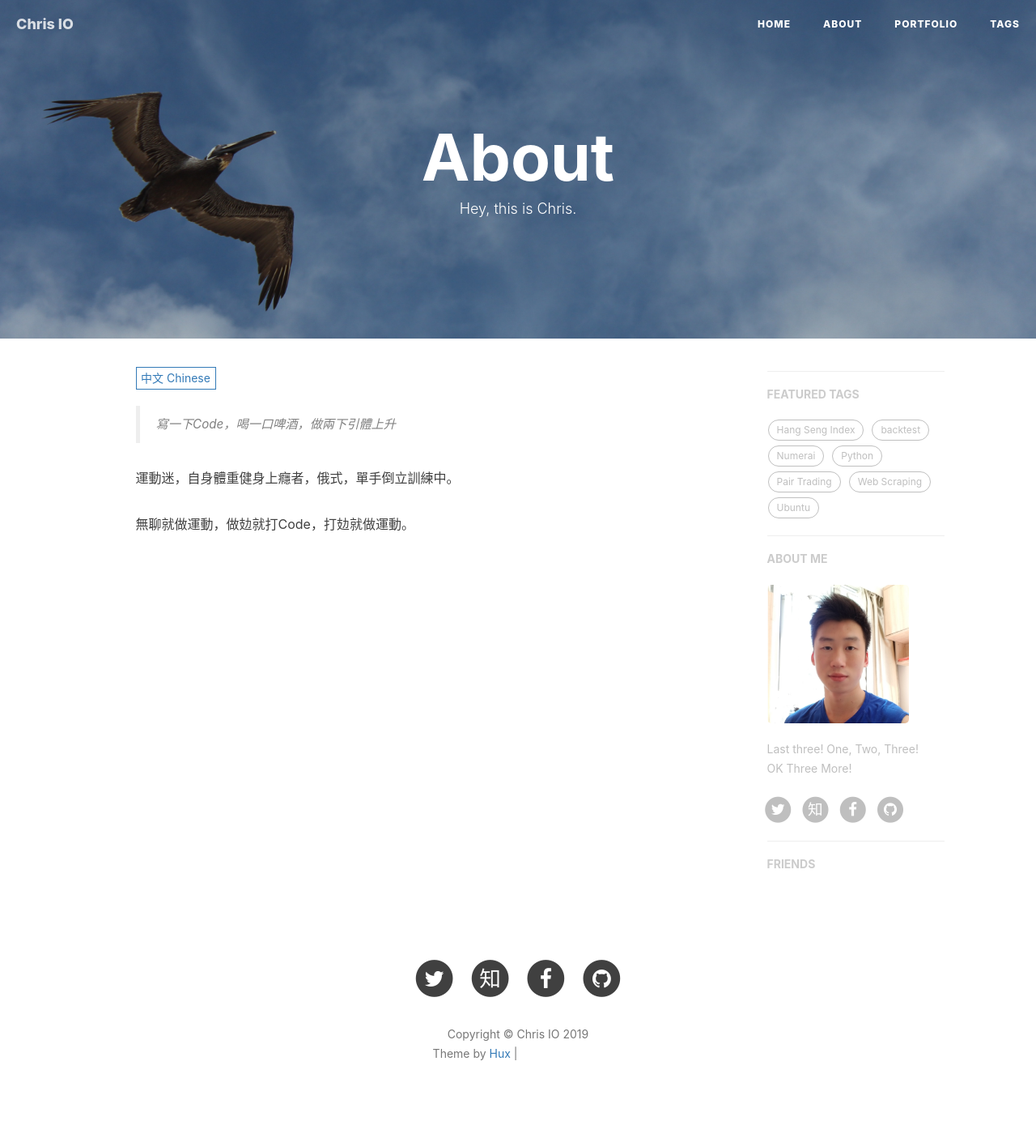
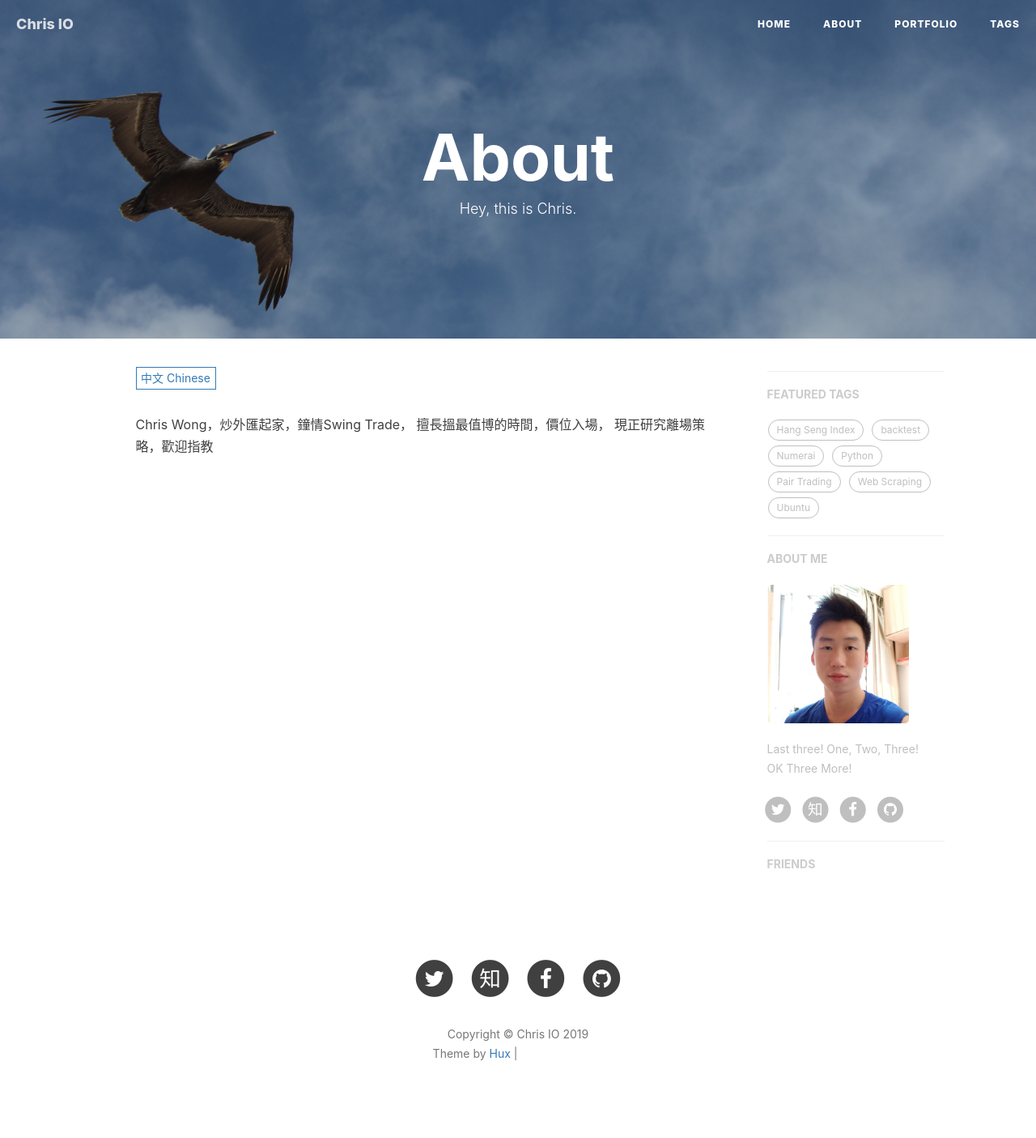
Before and after one commit to chrisckwong821/123, a Jekyll site: the page built from about.html, in a window 1280 px wide. Shown: the whole page at 81% size. Built offline with Jekyll 4.4.1, drawn with Linux system fonts in a browser that asks for light colours; nearby versions of some CDN libraries; comment, search, counter and statistics services are not loaded; part of the change alters nothing that is shown; grey boxes are pictures that could not be loaded.

Commit message:
first commit 2019

```diff
--- a/_includes/about/en.md
+++ b/_includes/about/en.md
@@ -1,24 +1,9 @@
 
 
-> “The best advice I've ever received is, 'No one else knows what they're doing either.” Ricky Gervais
+>
 
-Hi I am Chris, a self-taught trader. This is my blog where I share my life and a little bit of codes. I make small and sweet programs that automate daily routines, for example news sentiment analysis, automated trade execution, machine learning testing and image captioning.
+Hi I am Chris, a self-taught trader. This is my blog where I share my understanding of tradingand some sweet programs that automate daily routines, for example sentiment analysis, trade signal, trade execution, stock selection, etc.
 
-I love routines in exercise but hate anything else that is repetitive.
+I love routines in exercise but hate anything else repetitive.
 
 I believe we achieve our greatest fulfilment by the act of creating and sympathezing with others. Tasks which are manual, repeititve and disrepsectful of humanity is a sign of primitiveness. I would like to make this world free of jobs that come under this category.
-
-I study Internatinal Business in The Chinese University of Hong Kong, would be graduated in December this year.
-
-#####  Upcoming Footprints
-
-- [Python Conference Hong Kong][1] · 2017
-
-##### Books Reading
-
-- [Illness as a Metaphor][2] · Susan Sontag
-- [Freakonomics][3] · Stephen J. Dubner and Steven Levitt
-
-[1]: http://pycon.hk/2017/
-[2]: https://www.goodreads.com/book/show/119688.Illness_as_Metaphor
-[3]: http://freakonomics.com/
--- a/_includes/about/zh.md
+++ b/_includes/about/zh.md
@@ -1,6 +1,3 @@
-> 寫一下Code，喝一口啤酒，做兩下引體上升
->
-
-運動迷，自身體重健身上癮者，俄式，單手倒立訓練中。
-
-無聊就做運動，做攰就打Code，打攰就做運動。
+Chris Wong，炒外匯起家，鐘情Swing Trade，
+擅長搵最值博的時間，價位入場，
+現正研究離場策略，歡迎指教
```
